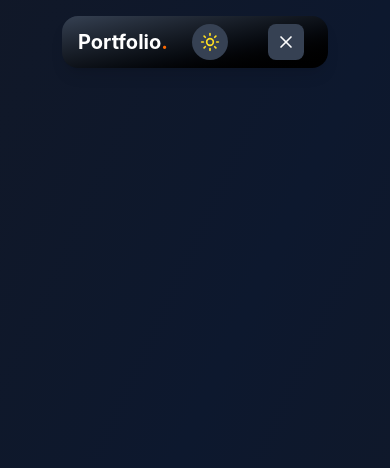
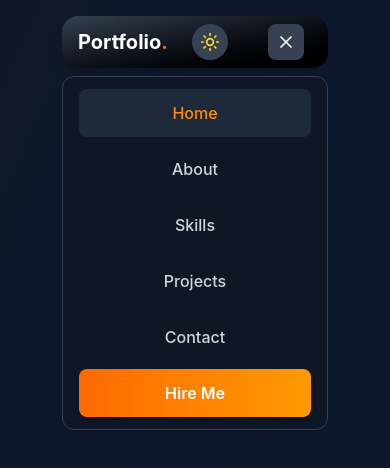
Before and after one commit to alma-mahmud/Portfolio_Website, a React (Vite) app: page / in a window 390 px wide. Both pictures are taken after a click on the button 285 px from the left and 42 px from the top of the page. Shown: the top 468 px of the page. Built offline with nearby package versions, Linux system fonts and the light colour scheme.

Commit message:
Navber work almost done

```diff
--- a/src/components/Navber.jsx
+++ b/src/components/Navber.jsx
@@ -2,6 +2,7 @@ import { motion } from 'framer-motion'
 import { Moon, Sun } from 'lucide-react'
 import { Menu, X } from 'lucide-react'
 import { useState } from 'react'
+
 
  const Navber = ({ darkMode, toggleDarkMode}) => {
     const [activeSection, setActiveSection] = useState('home')
@@ -37,7 +38,7 @@ import { useState } from 'react'
     const colors = darkMode ? darkColors : lighColors;
 
     const handleNavClick = (itemName) => {
-      setActiveSection(itemName.toLowrCase());
+      setActiveSection(itemName.toLowerCase());
       setIsMemuOpen(false);
     };
 
@@ -148,7 +149,7 @@ import { useState } from 'react'
             animate={{opacity: 1, height: 'auto'}}
             exit={{opacity: 0, height: 0.3}}
             transition={{duration: 0.3}}
-            className={`absolute top-full left-0 right-0 mt-2 lg: hidden
+            className={`absolute top-full left-0 right-0 mt-2 lg:hidden
             ${darkMode
               ? 'bg-gray-900/95'
               : 'bg-white/95'
@@ -163,10 +164,33 @@ import { useState } from 'react'
                     onClick={() => handleNavClick(item.name)}
                     className='block'>
                       <motion.div
-
-                      ></motion.div>
+                      whileHover={{ x:5}}
+                      className={`py-3 px-4 rounded-lg text-center
+                        ${
+                          activeSection === item.name.toLowerCase()
+                          ? darkMode ? 'bg-gray-800' : 'bg-orange-50'
+                          : ''
+                        }`}>
+                          <span
+                          className={`font-medium ${
+                            activeSection === item.name.toLowerCase()
+                            ? colors.textActive
+                            : colors.textSecondary
+                          }`}>
+                            {item.name}
+                          </span>
+                      </motion.div>
                   </a>
                 ))}
+                <motion.a
+                href='#contact'
+                onClick={() => setIsMemuOpen(false)}
+                whileTap={{ scale: 0.95}}
+                className={`block py-3 px-4 text-center font-semibold
+                rounded-lg bg-linear-to-r ${colors.button}
+                text-white shadow-md`}>
+                  Hire Me
+              </motion.a>
               </div>
             </motion.div>
           )}
```
